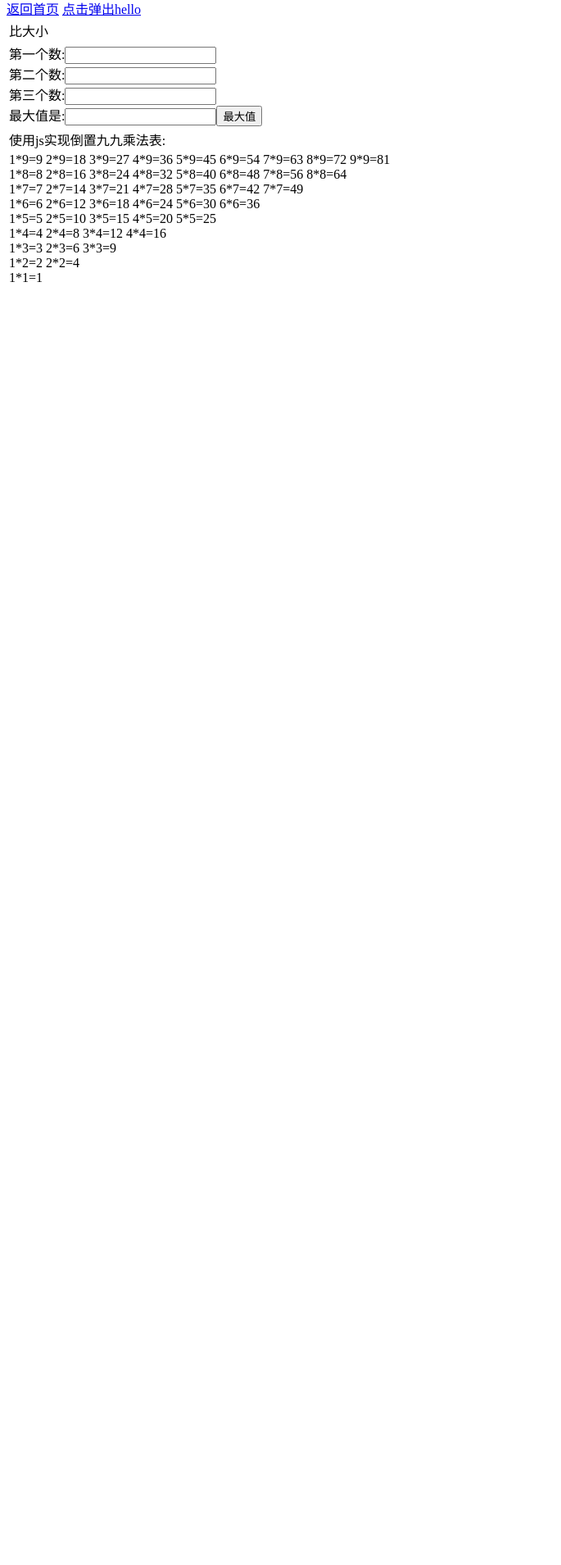
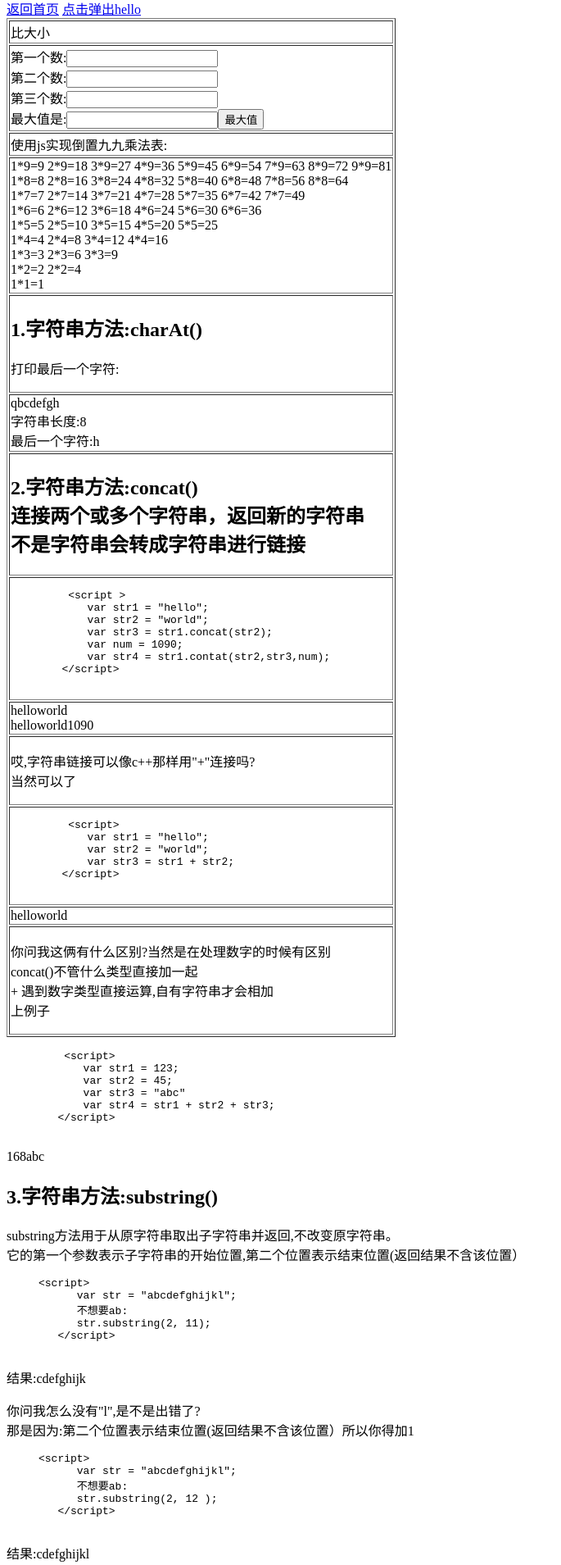
Before and after one commit to whats-my-name/HTML-demo, a plain HTML site: page javascript.html in a window 1280 px wide. Shown: the part 10-1919 px from the top of the page at 82% size, without its empty margins (0-685 px from the left). Before the commit the page ends 800 px from the top, so only its background shows below. Drawn offline with Linux system fonts and the light colour scheme.

Commit message:
js更新一版

```diff
--- a/javascript.html
+++ b/javascript.html
@@ -1,5 +1,5 @@
 <!DOCTYPE html>
-<html lang="en">
+<html lang="zn-ch||en">
 <head>
     <meta charset="UTF-8">
     <meta name="viewport" content="width=device-width, initial-scale=1.0">
@@ -16,14 +16,14 @@
     <a href="home.html">返回首页</a>
     <a href="javascript:alert('hello')">点击弹出hello</a>
 
-<table>
+<table border="1">
     <tr>
         <td>比大小
         </td>
     </tr>
     <tr>
         <td>
-           <label for="firstnum"> 第一个数:</label><input type="text" id="num1" /><br>
+            第一个数:<input type="text" id="num1" /><br>
             第二个数:<input type="text" id="num2" /><br>
             第三个数:<input type="text" id="num3" /><br>
             最大值是:<input type="text" id="max" readonly/><button onclick="showmax()" value="最大值">最大值</button>
@@ -45,12 +45,153 @@
                 }
                  document.write('<br>');
                 }
-
 </script>
 
     </td>
 </tr>
+
+<tr>
+    <td>
+        <h2>1.字符串方法:charAt()</h2>
+        <p>打印最后一个字符:</p>
+    </td>
+</tr>
+<tr>
+    <td>
+        <script>
+            var str = "qbcdefgh"
+            document.write(str);
+            document.write("<br>");
+            document.write("字符串长度:" + str.length);
+            document.write("<br>");
+            document.write("最后一个字符:" + str.charAt(str.length-1));
+        </script>
+    </td>
+</tr>
+<tr>
+    <td>
+         <h2>2.字符串方法:concat() <br>连接两个或多个字符串，返回新的字符串<br>不是字符串会转成字符串进行链接</h2>
+    </td>
+</tr>
+<tr>
+    <td>
+    <pre>
+         &lt;script &gt;
+            var str1 = "hello";
+            var str2 = "world";
+            var str3 = str1.concat(str2);
+            var num = 1090;
+            var str4 = str1.contat(str2,str3,num);
+        &lt;/script&gt;
+    </pre>
+    </td>
+</tr>
+<tr>
+    <td>
+        <script>
+        var str1 = "hello";
+        var str2 = "world";
+        var str3 = str1.concat(str2);
+        document.write(str3);
+        var num = 1090;
+        var str4 = str1.concat(str2,num);
+        document.write("<br>");
+        document.write(str4);
+    </script>
+    </td>
+</tr>
+<tr>
+    <td>
+        <p>哎,字符串链接可以像c++那样用"+"连接吗?<br>当然可以了</p>
+    </td>
+</tr>
+
+<tr>
+    <td>
+    <pre>
+         &lt;script&gt;
+            var str1 = "hello";
+            var str2 = "world";
+            var str3 = str1 + str2;
+        &lt;/script&gt;
+    </pre>
+    </td>
+</tr>
+
+<tr>
+    <td>
+        <script>
+            var str1 = "hello";
+            var str2 = "world";
+            var str3 = str1 + str2;
+            document.write(str3);
+        </script>
+    </td>
+</tr>
+<tr>
+    <td>
+        <p>你问我这俩有什么区别?当然是在处理数字的时候有区别<br>
+            concat()不管什么类型直接加一起<br>
+        + 遇到数字类型直接运算,自有字符串才会相加<br>
+    上例子</p>
+    </td>
+</tr>
 </table>
 
+<p>
+    <pre>
+         &lt;script&gt;
+            var str1 = 123;
+            var str2 = 45;
+            var str3 = "abc"
+            var str4 = str1 + str2 + str3;
+        &lt;/script&gt;
+    </pre>
+</p>
+<p>
+    <script>
+        var str1 = 123;
+        var str2 = 45;
+        var str3 = "abc"
+        var str4 = str1 + str2 + str3;
+        document.write(str4);
+    </script>
+</p>
+
+<h2>3.字符串方法:substring()</h2>
+<p>substring方法用于从原字符串取出子字符串并返回,不改变原字符串。<br>
+它的第一个参数表示子字符串的开始位置,第二个位置表示结束位置(返回结果不含该位置）</p>
+<p>
+    <pre>
+     &lt;script&gt;
+           var str = "abcdefghijkl";
+           不想要ab:
+           str.substring(2, 11);
+        &lt;/script&gt;
+    </pre>
+</p>
+<p>
+    <script>
+        var str = "abcdefghijkl";
+        document.write("结果:" + str.substring(2, 11));
+    </script>
+</p>
+<p>你问我怎么没有"l",是不是出错了?<br>
+那是因为:第二个位置表示结束位置(返回结果不含该位置）所以你得加1</p>
+<p>
+    <pre>
+     &lt;script&gt;
+           var str = "abcdefghijkl";
+           不想要ab:
+           str.substring(2, 12 );
+        &lt;/script&gt;
+    </pre>
+</p>
+<p>
+    <script>
+        var str = "abcdefghijkl";
+        document.write("结果:" + str.substring(2, 12));
+    </script>
+</p>
 </body>
 </html>
```
